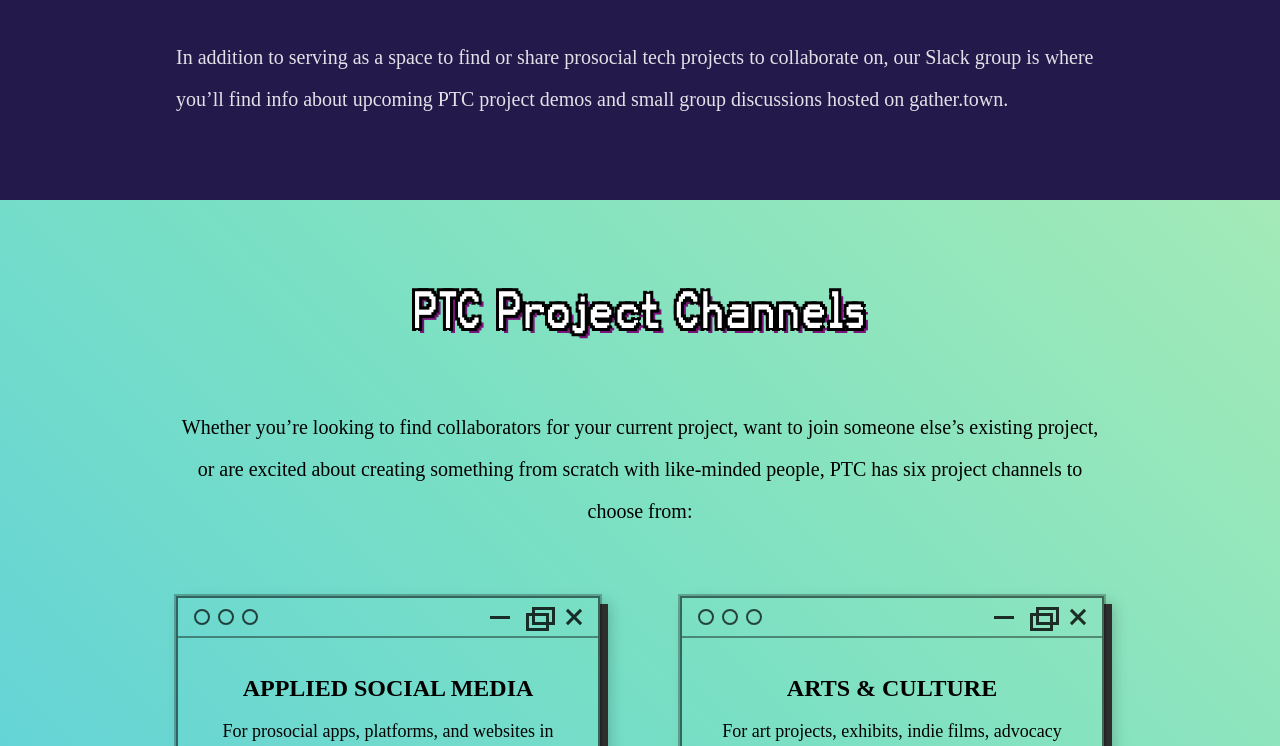
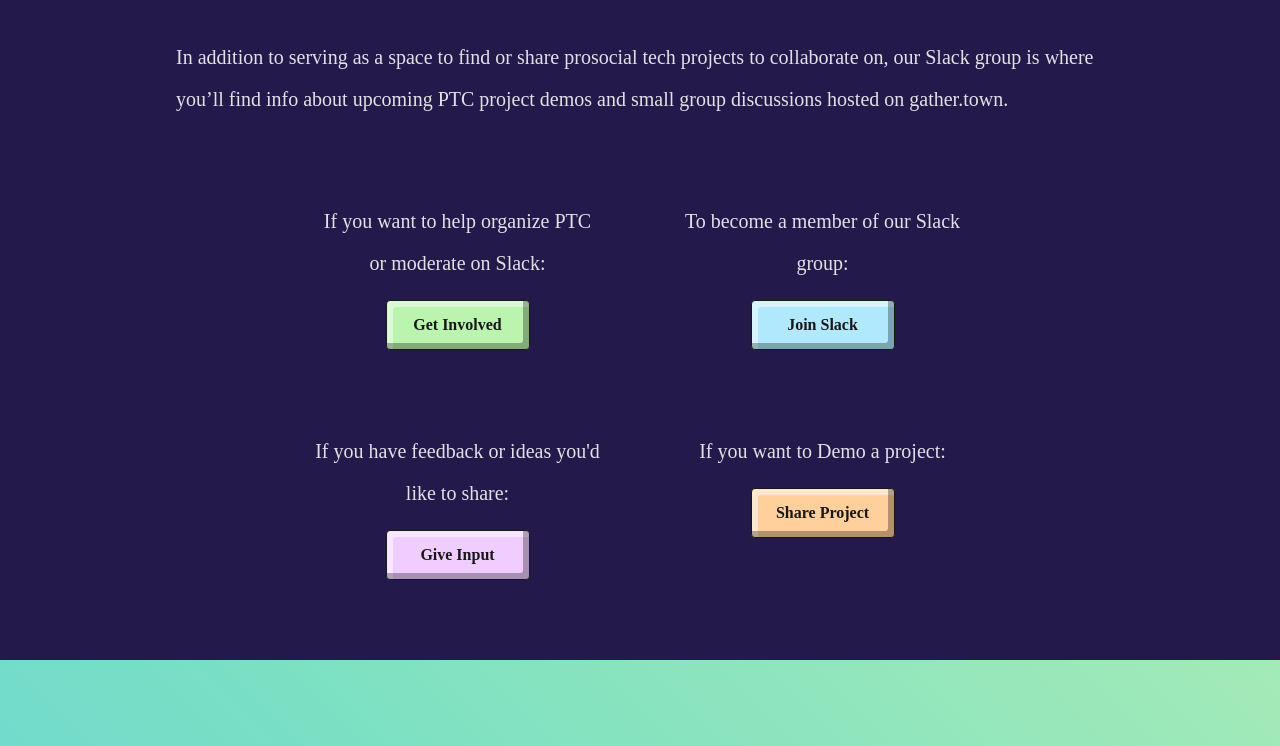
Before and after one commit to prosocialtech/prosocialtech-website, a React (Vite) app: page / in a window 1280 px wide. Shown: the part 1711-2457 px from the top of the page. Built offline with nearby package versions, Linux system fonts and the light colour scheme; a web font is replaced by a local one.

Commit message:
Feat/Add Button and Hero Components as well as Engage Section

```diff
--- a/src/components/app/App.tsx
+++ b/src/components/app/App.tsx
@@ -5,6 +5,8 @@ import Section from '../layout/section/Section'
 import Layout from '../../layouts/Layout'
 import Card from '../layout/card/Card'
 import Hero from '../sections/hero/Hero'
+import Button from '../ui/button/Button'
+import type { ButtonVariant } from '../ui/button/Button'
 
 function App() {
   // Common props for pillar cards to reduce repetition
@@ -68,6 +70,22 @@ function App() {
         <Container className="text-left space-y-8">
           <h1 className="section-heading-primary">{copy.engage.title}</h1>
           <p className="text-body">{copy.engage.body}</p>
+          <div className="grid grid-cols-1 md:grid-cols-2 gap-2xl max-w-xs mx-auto mt-2xl">
+            {copy.engage.actions.map((action, index) => {
+              /* Enforcing that this component will always have 1 of each variant in this order
+              but will likely eventually extend so that the variants and order are customizable*/
+              const variants: ButtonVariant[] = ['primary', 'secondary', 'tertiary', 'quaternary']
+              const button = action.button
+              return (
+                <div key={index} className="flex flex-col items-center text-center gap-4">
+                  <p className="text-body">{action.description}</p>
+                  <Button href={button.href} ariaLabel={button.ariaLabel} variant={variants[index]}>
+                    {button.label}
+                  </Button>
+                </div>
+              )
+            })}
+          </div>
         </Container>
       </Section>
 
--- a/src/components/ui/button/Button.tsx
+++ b/src/components/ui/button/Button.tsx
@@ -33,7 +33,7 @@ const Button = ({
   return (
     <a
       href={href}
-      className={`btn text-on-light ${variants[variant]} min-w-24 sm:min-w-36 flex-1 sm:flex-none ${className || ''}`}
+      className={`btn text-on-light ${variants[variant]} min-w-24 sm:min-w-36 w-full sm:w-auto ${className || ''}`}
       aria-label={ariaLabel}
       target={target}
       rel={rel}
--- a/src/content/copy.json
+++ b/src/content/copy.json
@@ -49,24 +49,40 @@
   "engage": {
     "title": "Multiple Ways to Engage",
     "body": "In addition to serving as a space to find or share prosocial tech projects to collaborate on, our Slack group is where you’ll find info about upcoming PTC project demos and small group discussions hosted on gather.town.",
-    "actions": {
-      "organize": {
-        "label": "Get Involved",
-        "description": "If you want to help organize PTC or moderate on Slack:"
+    "actions": [
+      {
+        "description": "If you want to help organize PTC or moderate on Slack:",
+        "button": {
+          "label": "Get Involved",
+          "ariaLabel": "Get involved with organizing or moderating Prosocial Tech Colab",
+          "href": "#get-involved"
+        }
       },
-      "join": {
-        "label": "Join Slack",
-        "description": "To become a member of our Slack group:"
+      {
+        "description": "To become a member of our Slack group:",
+        "button": {
+          "label": "Join Slack",
+          "ariaLabel": "Join the Prosocial Tech Colab Slack group",
+          "href": "#join-slack"
+        }
       },
-      "feedback": {
-        "label": "Give Input",
-        "description": "If you have feedback or ideas you’d like to share:"
+      {
+        "description": "If you have feedback or ideas you'd like to share:",
+        "button": {
+          "label": "Give Input",
+          "ariaLabel": "Provide feedback or share ideas with Prosocial Tech Colab",
+          "href": "#give-input"
+        }
       },
-      "demo": {
-        "label": "Share Project",
-        "description": "If you want to Demo a project:"
+      {
+        "description": "If you want to Demo a project:",
+        "button": {
+          "label": "Share Project",
+          "ariaLabel": "Share your project for demo at Prosocial Tech Colab",
+          "href": "#share-project"
+        }
       }
-    }
+    ]
   },
   "channels": {
     "title": "PTC Project Channels",
```
